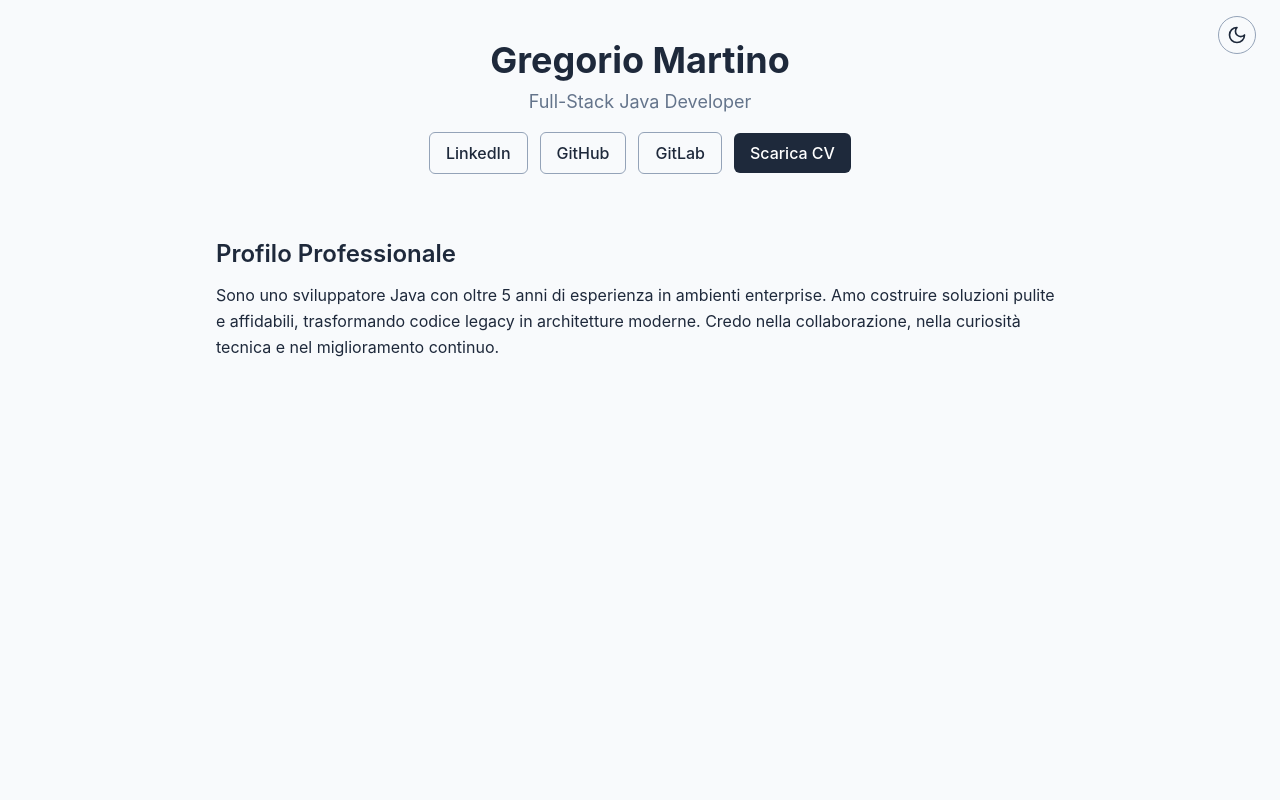
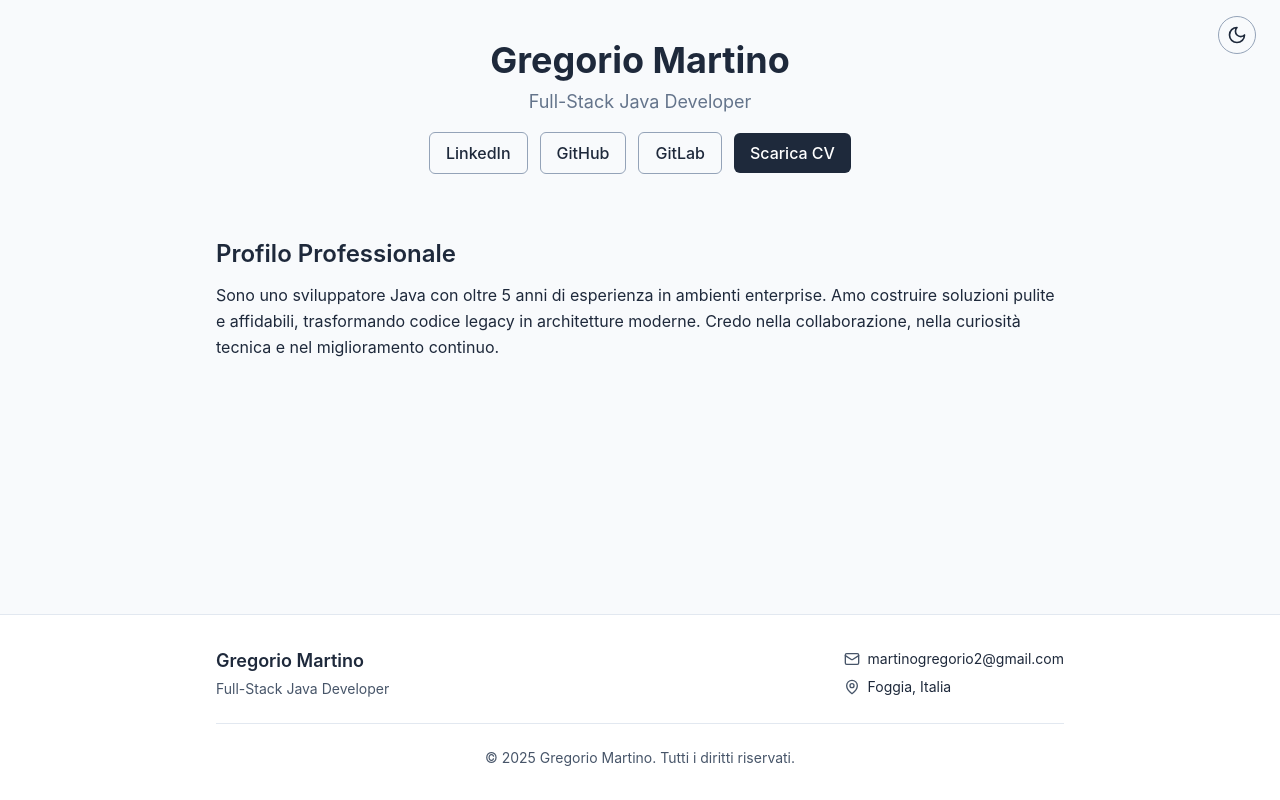
Before and after one commit to gregoriomartino/gregorio-martino-portfolio, a React (Vite) app: page / in a window 1280 px wide. Built offline with nearby package versions, Linux system fonts and the light colour scheme.

Commit message:
add footer

```diff
--- a/src/Portfolio.jsx
+++ b/src/Portfolio.jsx
@@ -2,13 +2,13 @@ import { useState } from 'react'
 import { motion } from 'framer-motion'
 import { Card, CardContent } from '@/components/ui/Card'
 import { Button } from '@/components/ui/Button'
-import { Sun, Moon } from 'lucide-react'
+import { Sun, Moon, Mail, MapPin } from 'lucide-react'
 
 export default function Portfolio() {
   const [darkMode, setDarkMode] = useState(false)
 
   return (
-    <div className={`${darkMode ? 'bg-slate-900 text-slate-100' : 'bg-slate-50 text-slate-800'} min-h-screen transition-colors`}>
+    <div className={`${darkMode ? 'bg-slate-900 text-slate-100' : 'bg-slate-50 text-slate-800'} min-h-screen transition-colors flex flex-col`}>
       <header className="text-center py-10 relative">
         <motion.h1 initial={{ opacity: 0, y: -10 }} animate={{ opacity: 1, y: 0 }} className="text-4xl font-bold mb-2">
           Gregorio Martino
@@ -41,7 +41,7 @@ export default function Portfolio() {
         </button>
       </header>
 
-      <section className="max-w-4xl mx-auto p-6">
+      <section className="max-w-4xl mx-auto p-6 flex-grow">
         <h2 className="text-2xl font-semibold mb-3">Profilo Professionale</h2>
         <p className="leading-relaxed">
        Sono uno sviluppatore Java con oltre 5 anni di esperienza in ambienti enterprise.
@@ -49,6 +49,36 @@ export default function Portfolio() {
        Credo nella collaborazione, nella curiosità tecnica e nel miglioramento continuo.
         </p>
       </section>
+
+      <footer className={`${darkMode ? 'bg-slate-800 border-slate-700' : 'bg-white border-slate-200'} border-t mt-auto`}>
+        <div className="max-w-4xl mx-auto px-6 py-8">
+          <div className="flex flex-col md:flex-row justify-between items-center gap-4">
+            <div className="text-center md:text-left">
+              <h3 className="font-semibold text-lg mb-1">Gregorio Martino</h3>
+              <p className={`text-sm ${darkMode ? 'text-slate-400' : 'text-slate-600'}`}>
+                Full-Stack Java Developer
+              </p>
+            </div>
+
+            <div className="flex flex-col gap-2 text-sm">
+              <div className="flex items-center gap-2">
+                <Mail size={16} className={darkMode ? 'text-slate-400' : 'text-slate-600'} />
+                <a href="mailto:gregorio@example.com" className="hover:underline">
+                  martinogregorio2@gmail.com
+                </a>
+              </div>
+              <div className="flex items-center gap-2">
+                <MapPin size={16} className={darkMode ? 'text-slate-400' : 'text-slate-600'} />
+                <span>Foggia, Italia</span>
+              </div>
+            </div>
+          </div>
+
+          <div className={`mt-6 pt-6 border-t ${darkMode ? 'border-slate-700' : 'border-slate-200'} text-center text-sm ${darkMode ? 'text-slate-400' : 'text-slate-600'}`}>
+            <p>© {new Date().getFullYear()} Gregorio Martino. Tutti i diritti riservati.</p>
+          </div>
+        </div>
+      </footer>
     </div>
   )
 }
```
Lines whose indentation alone changed are shown as unchanged.
